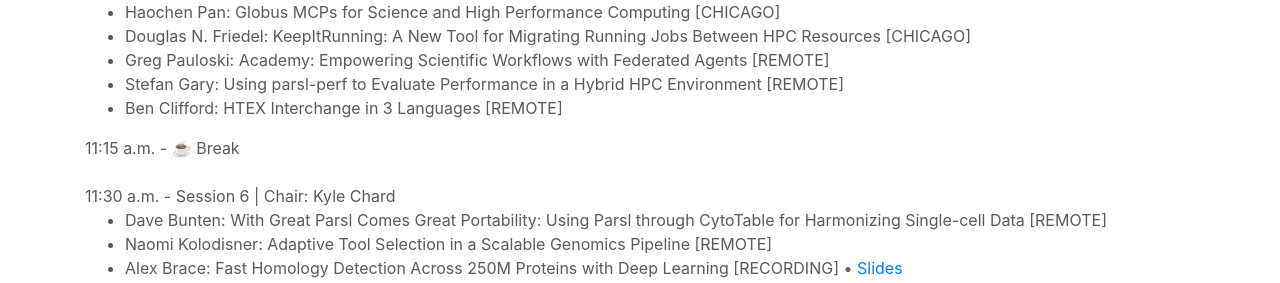
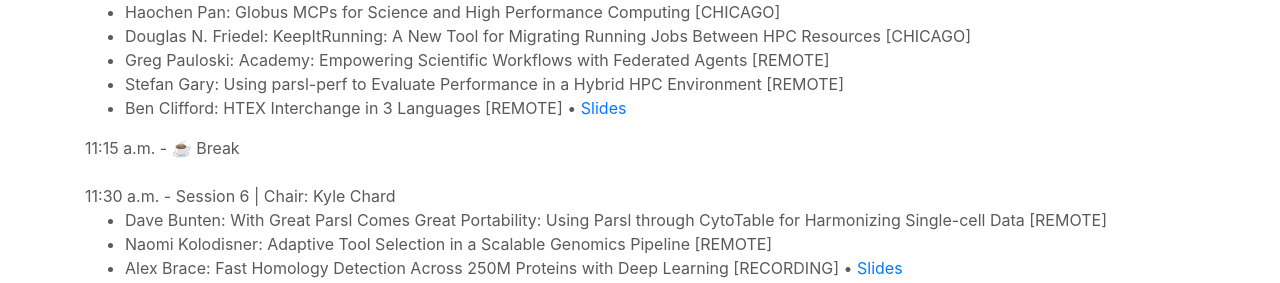
Before and after one commit to Parsl/parsl.github.io, a Jekyll site: the page built from parslfest/parslfest2025.html, in a window 1280 px wide and 900 px high, scrolled down 2525 px. Shown: the part 162-445 px from the top of the window. Built offline with Jekyll 4.4.1, drawn with Linux system fonts in a browser that asks for light colours.

Commit message:
update Ben slides

```diff
--- a/parslfest/parslfest2025.html
+++ b/parslfest/parslfest2025.html
@@ -200,7 +200,7 @@
 		<li>Douglas N. Friedel: KeepItRunning: A New Tool for Migrating Running Jobs Between HPC Resources [CHICAGO]</li>
 		<li>Greg Pauloski: Academy: Empowering Scientific Workflows with Federated Agents [REMOTE]</li>
 		<li>Stefan Gary: Using parsl-perf to Evaluate Performance in a Hybrid HPC Environment [REMOTE]</li>
-		<li>Ben Clifford: HTEX Interchange in 3 Languages [REMOTE]</li>
+		<li>Ben Clifford: HTEX Interchange in 3 Languages [REMOTE] • <a href="benc-3lang-interchange.pdf">Slides</a></li>
       </ul>
 
       11:15 a.m. - ☕️ Break  <br /><br />
```
Also changed, not shown: 2 other files.
